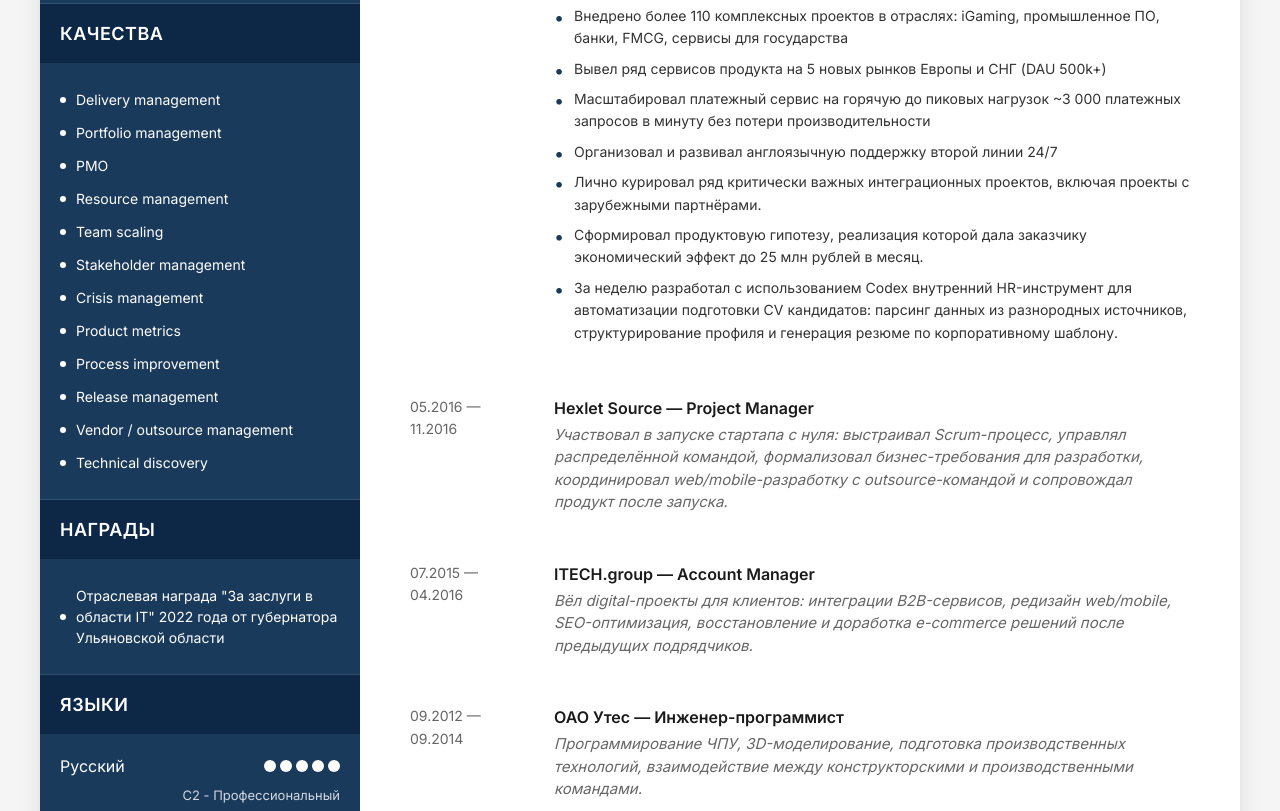
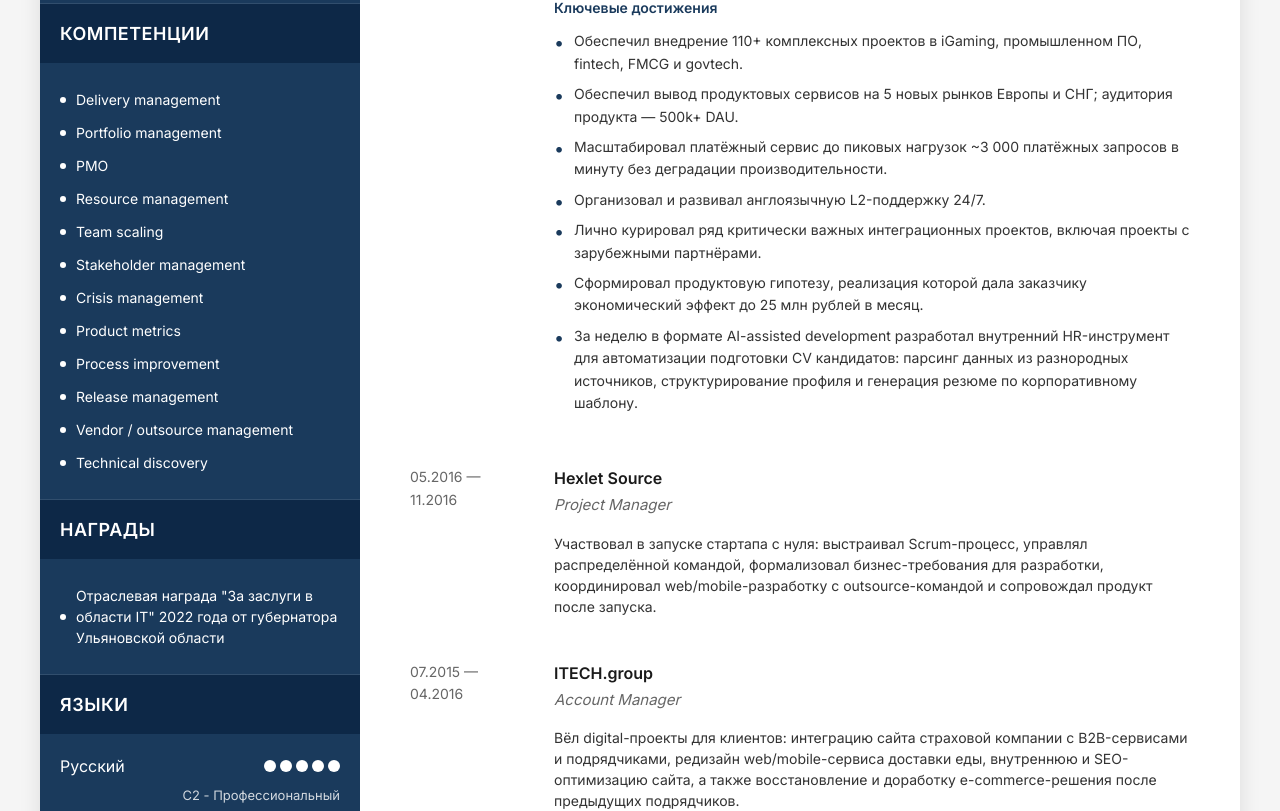
Before and after one commit to Sakmin/about, a Next.js app: page /about/ in a window 1280 px wide. Shown: the part 971-1782 px from the top of the page. Built offline with nearby package versions, Linux system fonts and the light colour scheme.

Commit message:
Refine resume content and experience layout

```diff
--- a/src/components/Experience.tsx
+++ b/src/components/Experience.tsx
@@ -31,6 +31,10 @@
                 <div className="experience-role">{job.role}</div>
               )}
 
+              {'description' in job && job.description && (
+                <div className="experience-description">{job.description}</div>
+              )}
+
               {job.functions && job.functions.length > 0 && (
                 <>
                   <div className="experience-subtitle">Зоны ответственности</div>
--- a/src/components/Sidebar.tsx
+++ b/src/components/Sidebar.tsx
@@ -84,9 +84,9 @@
         </div>
       </div>
 
-      {/* Qualities */}
+      {/* Competencies */}
       <div className="sidebar-section">
-        <div className="sidebar-header">Качества</div>
+        <div className="sidebar-header">Компетенции</div>
         <div className="sidebar-content">
           <ul className="qualities-list">
             {resumeData.qualities.map((quality, index) => (
--- a/src/data/resume.ts
+++ b/src/data/resume.ts
@@ -2,7 +2,7 @@
   personal: {
     name: "САКМИН СЕРГЕЙ",
     title: "Head of Delivery / Head of PMO / Delivery Director",
-    summary: "Delivery / Production leader с 11+ годами в IT и опытом управления разработкой, портфелем проектов и распределёнными командами до 50 человек. Запускал и масштабировал digital-продукты в iGaming, fintech, govtech, industrial software и FMCG. Сильные стороны: управление delivery, развитие команды, построение и оптимизация процессов разработки, управление портфелем проектов, кризис менеджмент, техническая экспертиза.",
+    summary: "Delivery / Production leader с 11+ годами в IT и опытом управления разработкой, портфелем проектов и распределёнными командами до 50 человек. Запускал и масштабировал digital-продукты в iGaming, fintech, govtech, industrial software и FMCG. Отвечал за delivery, бюджет подразделения, релизную очередь, найм, развитие руководителей и внедрение процессов разработки. Сильная сторона — доведение сложных интеграционных и продуктовых инициатив до измеримого бизнес-результата.",
     age: 36,
     email: "sergeyulsk@gmail.com",
     telegram: "@sergioulsk",
@@ -79,29 +79,32 @@
         "Ведение переговоров с ЛПР",
       ],
       achievements: [
-        "Внедрено более 110 комплексных проектов в отраслях: iGaming, промышленное ПО, банки, FMCG, сервисы для государства",
-        "Вывел ряд сервисов продукта на 5 новых рынков Европы и СНГ (DAU 500k+)",
-        "Масштабировал платежный сервис на горячую до пиковых нагрузок ~3 000 платежных запросов в минуту без потери производительности",
-        "Организовал и развивал англоязычную поддержку второй линии 24/7",
+        "Обеспечил внедрение 110+ комплексных проектов в iGaming, промышленном ПО, fintech, FMCG и govtech.",
+        "Обеспечил вывод продуктовых сервисов на 5 новых рынков Европы и СНГ; аудитория продукта — 500k+ DAU.",
+        "Масштабировал платёжный сервис до пиковых нагрузок ~3 000 платёжных запросов в минуту без деградации производительности.",
+        "Организовал и развивал англоязычную L2-поддержку 24/7.",
         "Лично курировал ряд критически важных интеграционных проектов, включая проекты с зарубежными партнёрами.",
         "Сформировал продуктовую гипотезу, реализация которой дала заказчику экономический эффект до 25 млн рублей в месяц.",
-        "За неделю разработал с использованием Codex внутренний HR-инструмент для автоматизации подготовки CV кандидатов: парсинг данных из разнородных источников, структурирование профиля и генерация резюме по корпоративному шаблону.",
+        "За неделю в формате AI-assisted development разработал внутренний HR-инструмент для автоматизации подготовки CV кандидатов: парсинг данных из разнородных источников, структурирование профиля и генерация резюме по корпоративному шаблону.",
       ],
     },
     {
-      role: "Участвовал в запуске стартапа с нуля: выстраивал Scrum-процесс, управлял распределённой командой, формализовал бизнес-требования для разработки, координировал web/mobile-разработку с outsource-командой и сопровождал продукт после запуска.",
-      company: "Hexlet Source — Project Manager",
+      company: "Hexlet Source",
       period: "05.2016 — 11.2016",
+      role: "Project Manager",
+      description: "Участвовал в запуске стартапа с нуля: выстраивал Scrum-процесс, управлял распределённой командой, формализовал бизнес-требования для разработки, координировал web/mobile-разработку с outsource-командой и сопровождал продукт после запуска.",
     },
     {
-      role: "Вёл digital-проекты для клиентов: интеграции B2B-сервисов, редизайн web/mobile, SEO-оптимизация, восстановление и доработка e-commerce решений после предыдущих подрядчиков.",
-      company: "ITECH.group — Account Manager",
+      company: "ITECH.group",
       period: "07.2015 — 04.2016",
+      role: "Account Manager",
+      description: "Вёл digital-проекты для клиентов: интеграцию сайта страховой компании с B2B-сервисами и подрядчиками, редизайн web/mobile-сервиса доставки еды, внутреннюю и SEO-оптимизацию сайта, а также восстановление и доработку e-commerce-решения после предыдущих подрядчиков.",
     },
     {
-      role: "Программирование ЧПУ, 3D-моделирование, подготовка производственных технологий, взаимодействие между конструкторскими и производственными командами.",
-      company: "ОАО Утес — Инженер-программист",
+      company: "ОАО Утес",
       period: "09.2012 — 09.2014",
+      role: "Инженер-программист",
+      description: "Программировал станки с ЧПУ в Siemens NX, строил 3D-модели, разрабатывал технологии производства деталей и выстраивал коммуникацию между конструкторами, производством и руководителями.",
     },
   ],
   education: [
```
